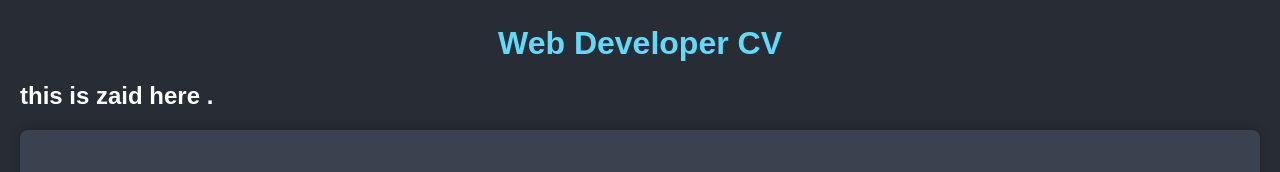
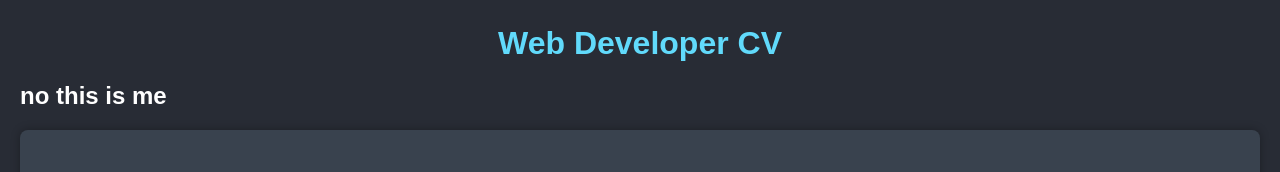
Before and after one commit to CiitwahITOnline/cv, a plain HTML site: page index.html in a window 1280 px wide. Shown: the top 172 px of the page. Drawn offline with Linux system fonts and the light colour scheme.

Commit message:
changes ki hy

```diff
--- a/index.html
+++ b/index.html
@@ -8,7 +8,7 @@
 </head>
 <body>
     <h1>Web Developer CV</h1>
-    <h2>this is zaid here . </h2>
+    <h2>no this is me</h2>
     <div class="section">
         <h2>Personal Information</h2>
         <p>Name: Zaid  Hussain </p>
```
